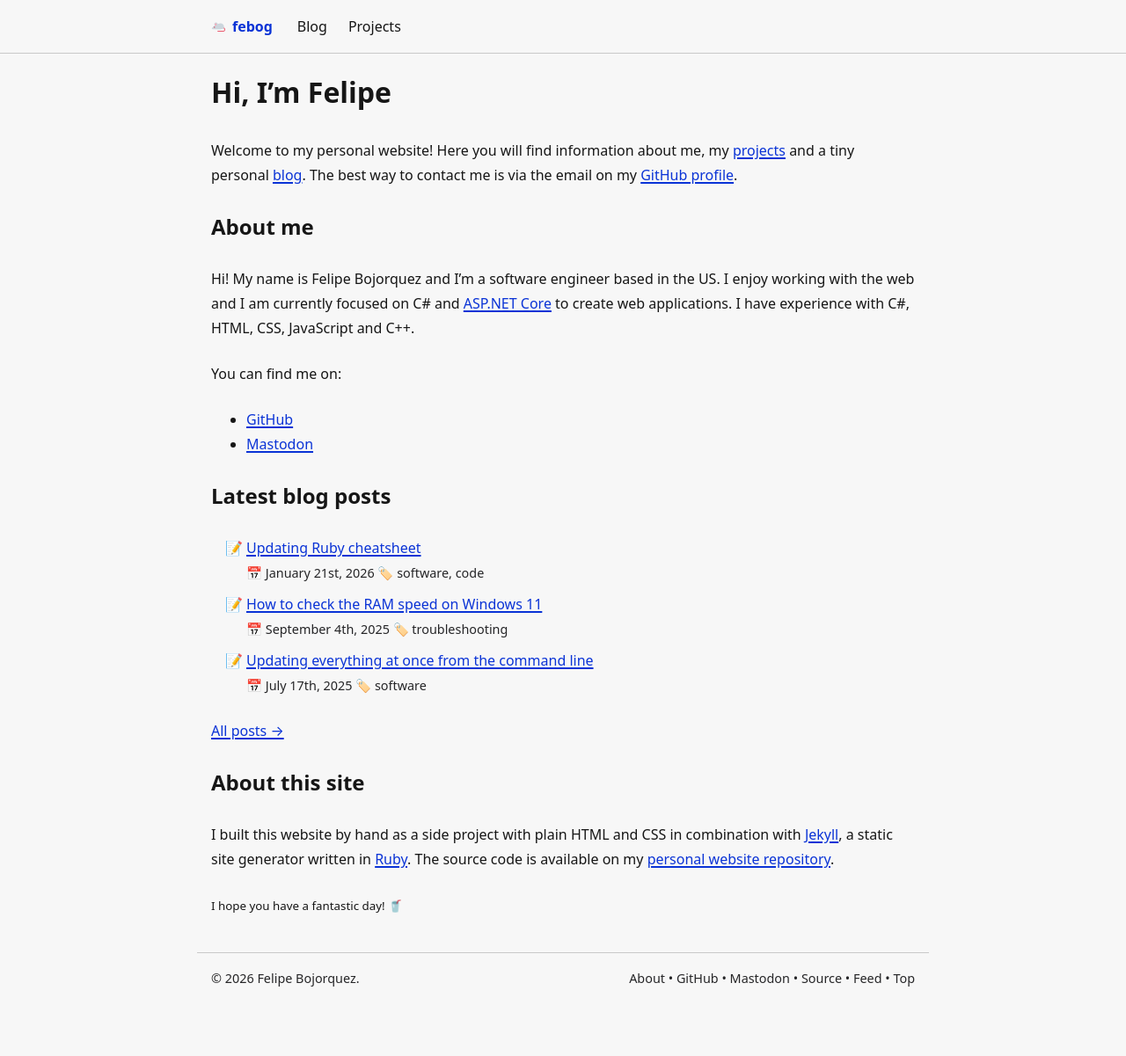
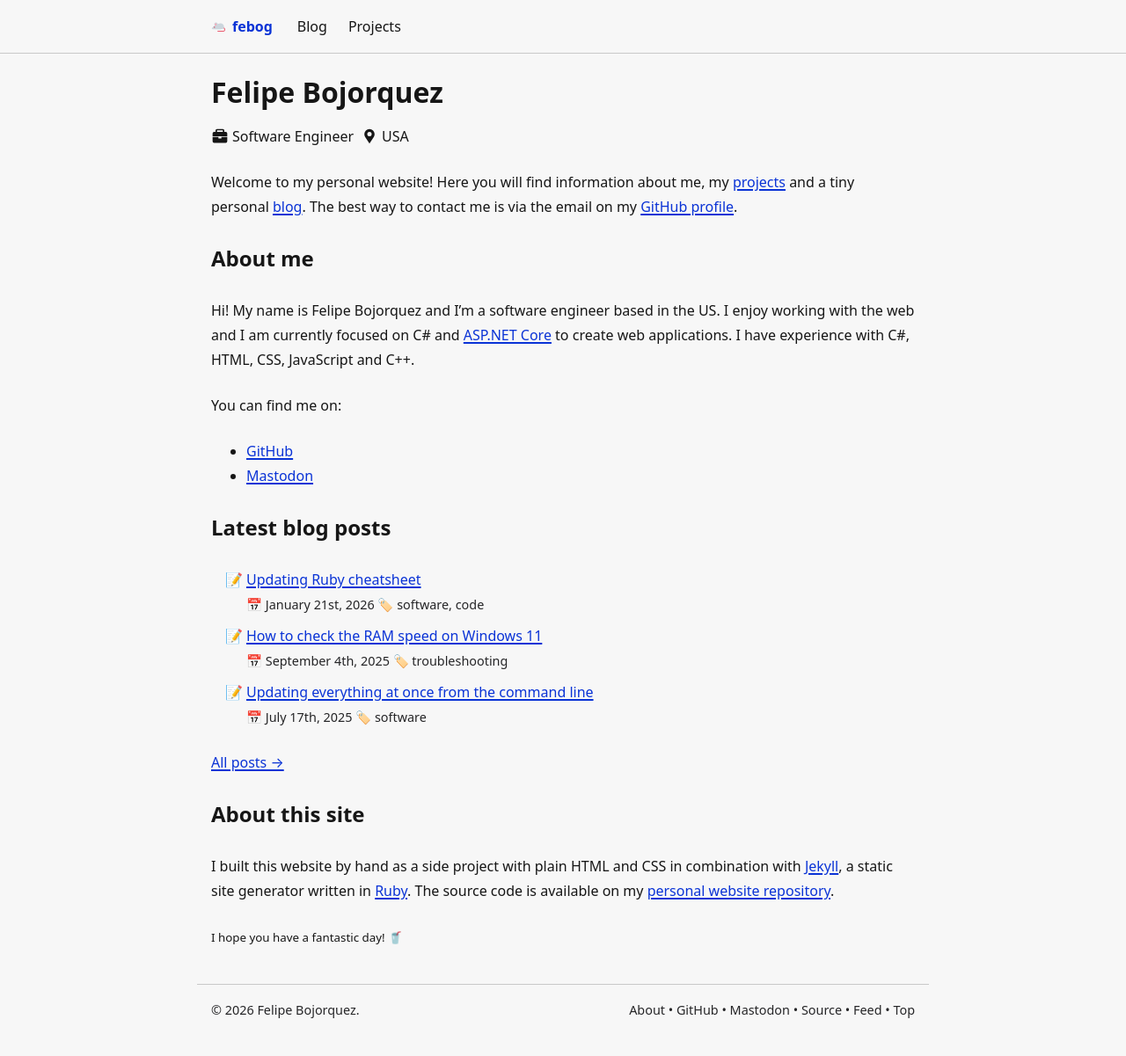
Before and after one commit to febog/website, a Jekyll site: the page built from src/index.md, in a window 1280 px wide. Shown: the whole page at 88% size. Built offline with Jekyll 4.4.1, drawn with Linux system fonts in a browser that asks for light colours; before the commit the page ends 1165 px from its top, so only the background shows below that.

Commit message:
Add introduction bio

```diff
--- a/src/_layouts/base.html
+++ b/src/_layouts/base.html
@@ -182,6 +182,15 @@
       }
     }
 
+    .introduction h1 {
+      margin-bottom: 0.5rem;
+    }
+
+    .bio-details {
+      display: flex;
+      gap: 0.5rem;
+    }
+
     /* Site rulesets */
     #site-header {
       border-bottom: var(--site-border);
--- a/src/index.md
+++ b/src/index.md
@@ -1,6 +1,18 @@
 ---
 ---
-# Hi, I'm Felipe
+<div class="introduction">
+  <h1>Felipe Bojorquez</h1>
+  <p class="bio-details">
+    <span class="icon-text">
+      <svg xmlns="http://www.w3.org/2000/svg" xmlns:xlink="http://www.w3.org/1999/xlink" aria-hidden="true" role="img" style="color: var(--body-color);" width="64" height="64" viewBox="0 0 24 24"><path fill="currentColor" d="M14 15h-4v-2H2v6a2 2 0 0 0 2 2h16a2 2 0 0 0 2-2v-6h-8zm6-9h-2V4a2 2 0 0 0-2-2H8a2 2 0 0 0-2 2v2H4a2 2 0 0 0-2 2v4h20V8a2 2 0 0 0-2-2m-4 0H8V4h8z"></path></svg>
+      <span>Software Engineer</span>
+    </span>
+    <span class="icon-text">
+      <svg xmlns="http://www.w3.org/2000/svg" xmlns:xlink="http://www.w3.org/1999/xlink" aria-hidden="true" role="img" style="color: var(--body-color);" width="64" height="64" viewBox="0 0 24 24"><path fill="currentColor" d="M19 9A7 7 0 1 0 5 9c0 1.387.409 2.677 1.105 3.765h-.008L12 22l5.903-9.235h-.007A6.97 6.97 0 0 0 19 9m-7 3a3 3 0 1 1 0-6a3 3 0 0 1 0 6"></path></svg>
+      <span>USA</span>
+    </span>
+  </p>
+</div>
 
 Welcome to my personal website! Here you will find information about me, my [projects](/projects) and a tiny personal [blog](/blog). The best way to contact me is via the email on my [GitHub profile](https://github.com/febog).
 
```
